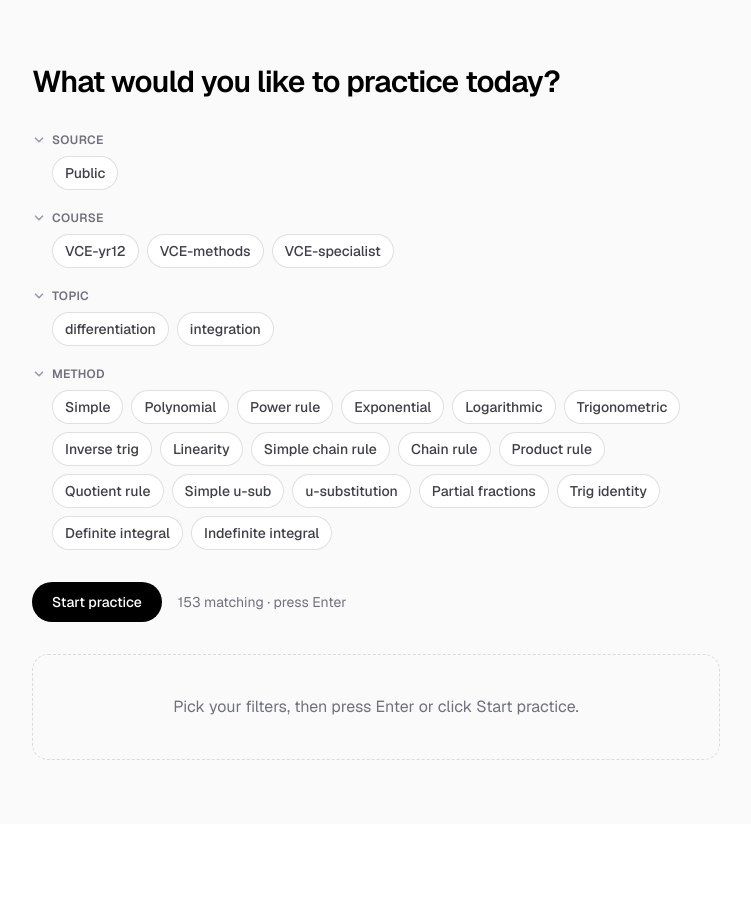
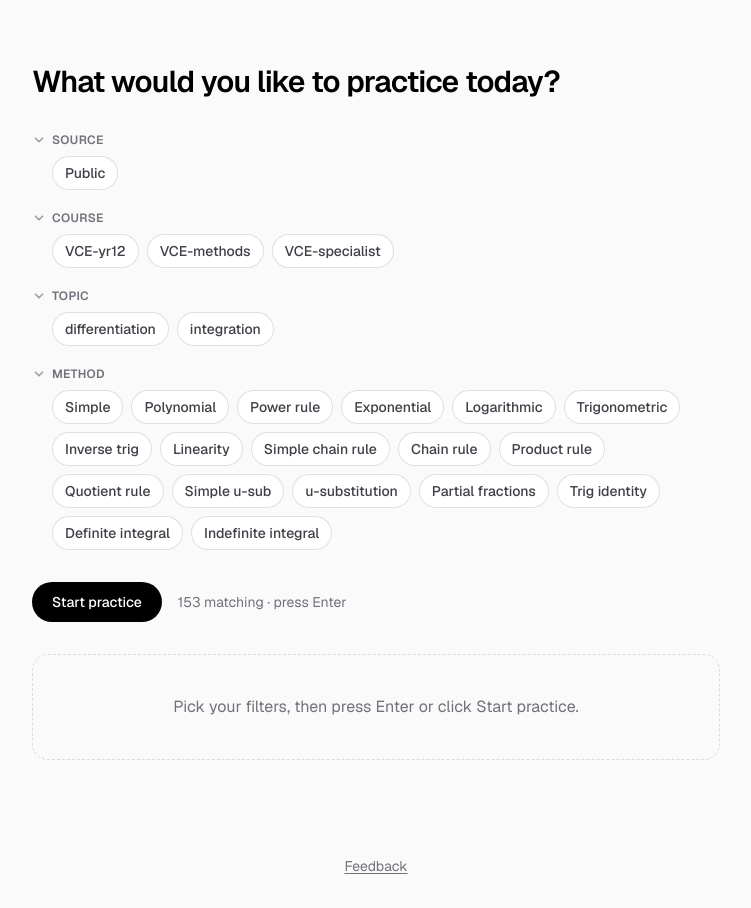
Before and after one commit to yinan-you/practicecalculus, a Next.js app: page / in a window 1280 px wide. Shown: the whole page, without its empty margins (264-1015 px from the left). Before the commit the page ends 824 px from the top, so only its background shows below. Built offline with nearby package versions, Linux system fonts and the light colour scheme.

Commit message:
added footer for feedback

```diff
--- a/src/app/page.tsx
+++ b/src/app/page.tsx
@@ -1,4 +1,5 @@
 import { PracticeSession } from "@/components/practice-session";
+import { SiteFooter } from "@/components/site-footer";
 import { loadQuestions } from "@/lib/load-questions";
 
 export default function Home() {
@@ -15,6 +16,8 @@ export default function Home() {
 
         <PracticeSession questions={questions} />
       </main>
+
+      <SiteFooter />
     </div>
   );
 }
--- /dev/null
+++ b/src/components/site-footer.tsx
@@ -0,0 +1,16 @@
+import { SITE } from "@/lib/site";
+
+export function SiteFooter() {
+  return (
+    <footer className="w-full px-6 py-8 text-center text-sm text-zinc-500">
+      <a
+        href={SITE.feedbackUrl}
+        target="_blank"
+        rel="noopener noreferrer"
+        className="underline underline-offset-2 hover:text-zinc-700 dark:hover:text-zinc-300"
+      >
+        Feedback
+      </a>
+    </footer>
+  );
+}
--- /dev/null
+++ b/src/lib/site.ts
@@ -0,0 +1,4 @@
+export const SITE = {
+  feedbackUrl:
+    "https://github.com/yinan-you/practicecalculus/issues/new?title=Feedback",
+} as const;
```
